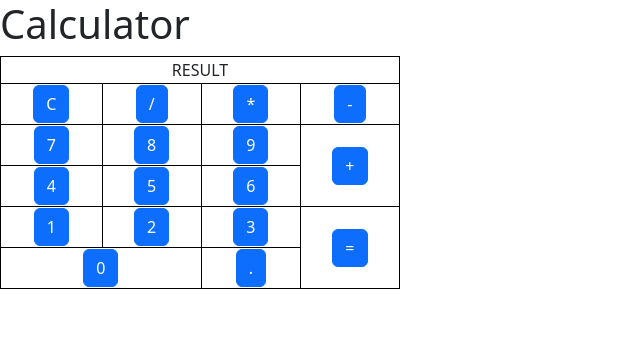
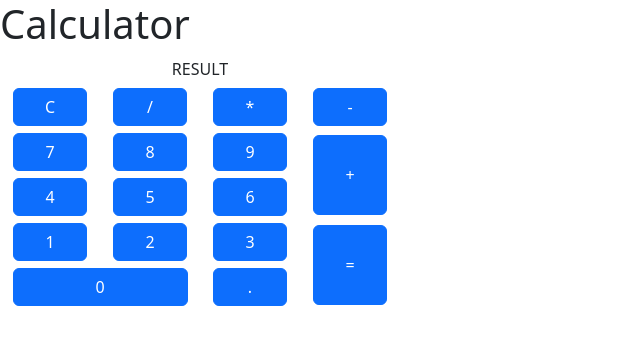
Before and after one commit to ZAHIDw3/Calculator, a React (Vite) app: page / in a window 1280 px wide. Shown: the top 344 px of the page, without its empty margins (0-640 px from the left). Built offline with nearby package versions, Linux system fonts and the light colour scheme.

Commit message:
alto y ancho de botones

```diff
--- a/src/App.css
+++ b/src/App.css
@@ -3,6 +3,11 @@ table{
 }
 
 td{
-    border: 1px solid black;
-    text-align:center;
+    /*border: 1px solid black;*/
+    text-align: center;
+    width: 100px;
 }
+
+button{
+    margin-top: 5px;
+}
--- a/src/App.jsx
+++ b/src/App.jsx
@@ -7,39 +7,39 @@ function App() {
       <table>
         {/* First now*/}
         <tr>
-        <td colSpan={"4"}>RESULT</td>
+          <td colSpan={"4"}>RESULT</td>
         </tr>
         {/* Second now*/}
         <tr>
-        <td><button type="button" className="btn btn-primary">C</button></td>
-        <td><button type="button" className="btn btn-primary">/</button></td>
-        <td><button type="button" className="btn btn-primary">*</button></td>
-        <td><button type="button" className="btn btn-primary">-</button></td>
+          <td><button type="button" className="btn btn-primary w-75">C</button></td>
+          <td class="position-relative"><button type="button" className="btn btn-primary w-75">/</button></td>
+          <td><button type="button" className="btn btn-primary w-75">*</button></td>
+          <td><button type="button" className="btn btn-primary w-75">-</button></td>
         </tr>
         {/* Third now*/}
         <tr>
-        <td><button type="button" className="btn btn-primary">7</button></td>
-        <td><button type="button" className="btn btn-primary">8</button></td>
-        <td><button type="button" className="btn btn-primary">9</button></td>
-        <td rowSpan={"2"}><button type="button" className="btn btn-primary">+</button></td>
+          <td><button type="button" className="btn btn-primary w-75">7</button></td>
+          <td><button type="button" className="btn btn-primary w-75">8</button></td>
+          <td><button type="button" className="btn btn-primary w-75">9</button></td>
+          <td rowSpan={"2"}><button type="button" className="btn btn-primary w-75" style={{height: "80px"}}>+</button></td>
         </tr>
         {/* Fourth now*/}
         <tr>
-        <td><button type="button" className="btn btn-primary">4</button></td>
-        <td><button type="button" className="btn btn-primary">5</button></td>
-        <td><button type="button" className="btn btn-primary">6</button></td>
+          <td><button type="button" className="btn btn-primary w-75">4</button></td>
+          <td><button type="button" className="btn btn-primary w-75">5</button></td>
+          <td><button type="button" className="btn btn-primary w-75">6</button></td>
         </tr>
         {/* Fifth now*/}
         <tr>
-        <td><button type="button" className="btn btn-primary">1</button></td>
-        <td><button type="button" className="btn btn-primary">2</button></td>
-        <td><button type="button" className="btn btn-primary">3</button></td>
-        <td rowSpan={"2"}><button type="button" className="btn btn-primary">=</button></td>
+          <td><button type="button" className="btn btn-primary w-75">1</button></td>
+          <td><button type="button" className="btn btn-primary w-75">2</button></td>
+          <td><button type="button" className="btn btn-primary w-75">3</button></td>
+          <td rowSpan={"2"}><button type="button" className="btn btn-primary w-75" style={{height: "80px"}}>=</button></td>
         </tr>
         {/* Six now*/}
         <tr>
-        <td colSpan={"2"}><button type="button" className="btn btn-primary">0</button></td>
-        <td><button type="button" className="btn btn-primary">.</button></td>
+          <td colSpan={"2"}><button type="button" className="btn btn-primary" style={{width: "175px"}}>0</button></td>
+          <td><button type="button" className="btn btn-primary w-75">.</button></td>
         </tr>
       </table>
     </div>
```
Also changed, not shown: index.html (line endings or trailing spaces).
